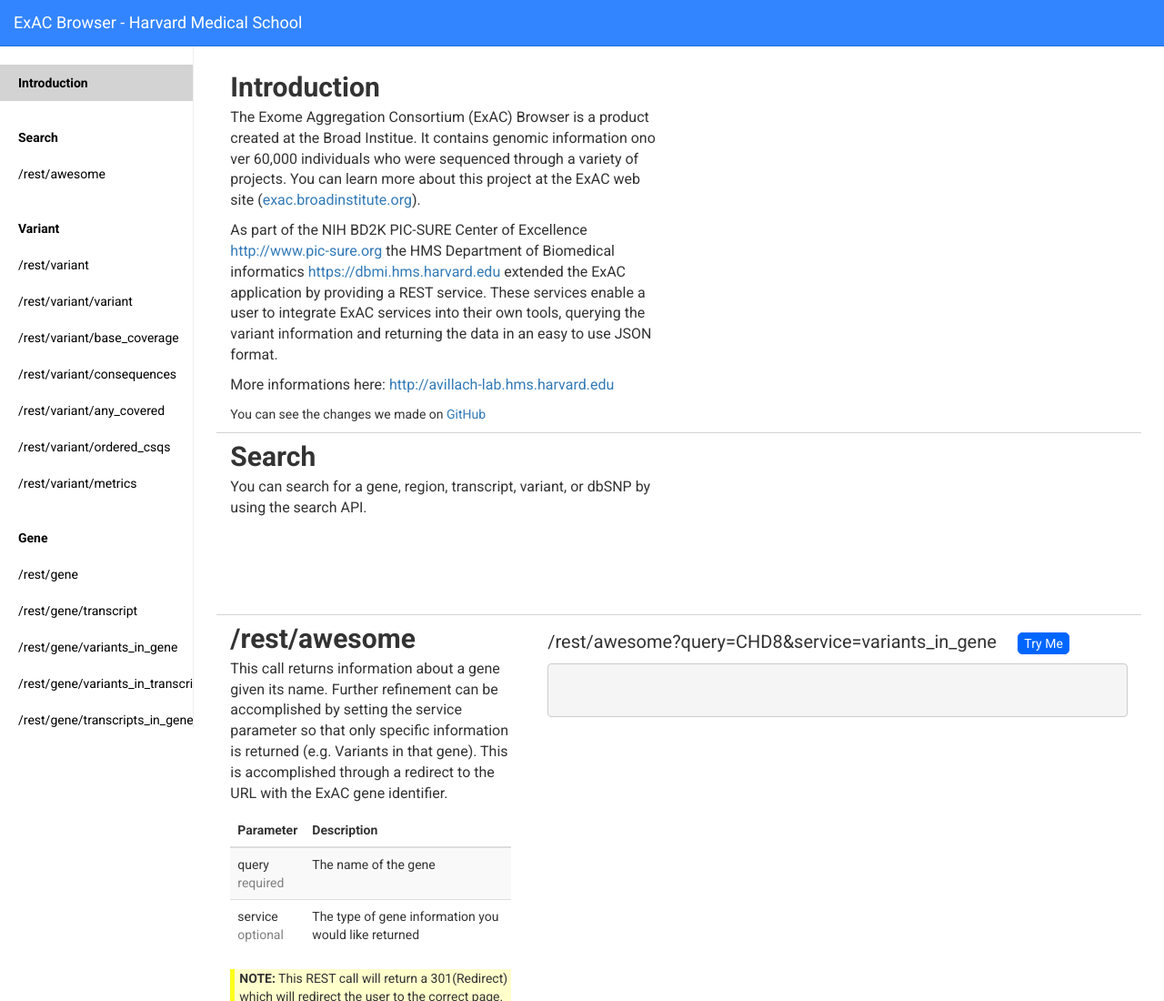
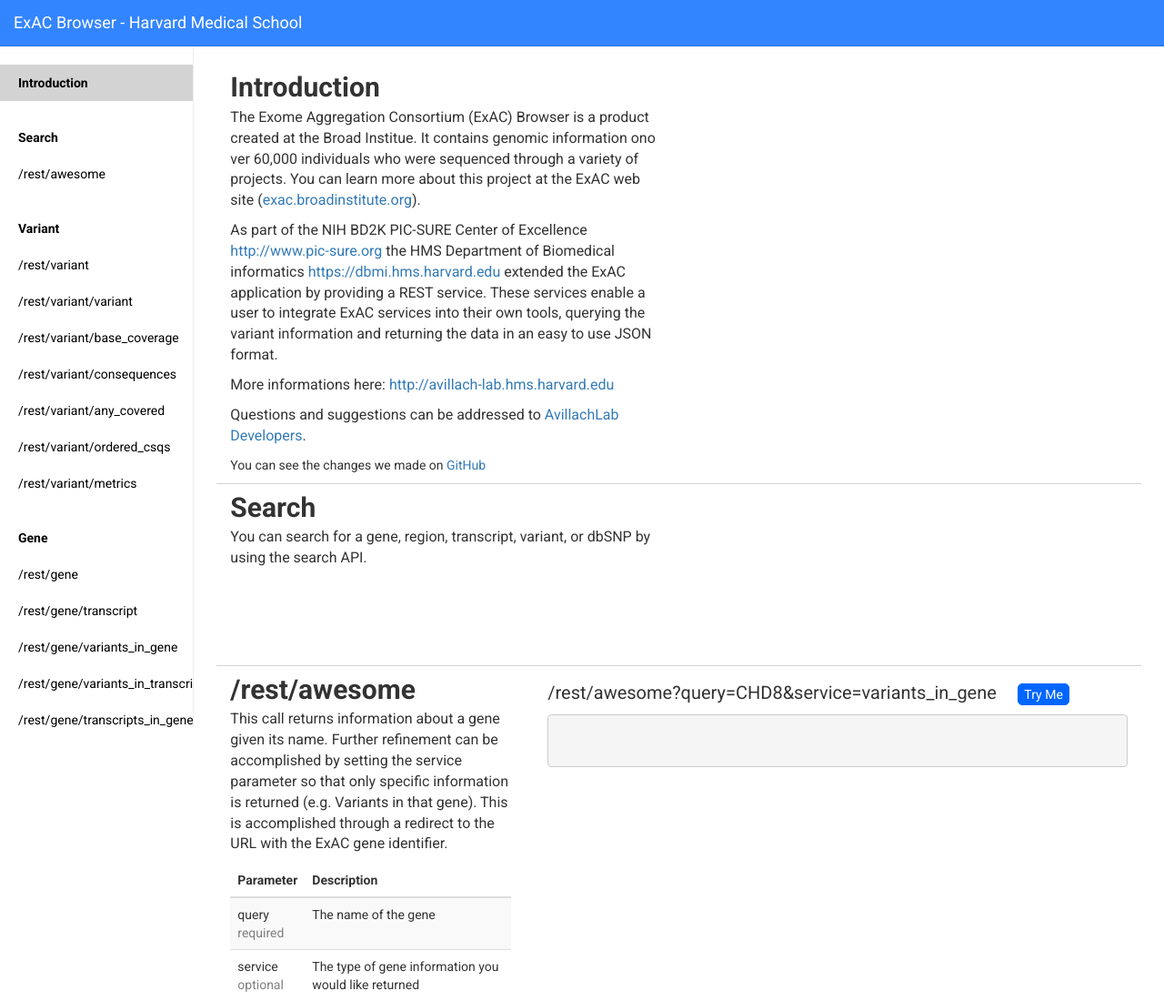
Before and after one commit to hms-dbmi/exac.hms.harvard.edu, a website: page www/index.html in a window 1280 px wide. Shown: the top 1100 px of the page at 91% size. Drawn offline with Linux system fonts and the light colour scheme.

Commit message:
DI-861 Exac Browser Web Site Updates
Add contact info to the site.

```diff
--- a/www/index.html
+++ b/www/index.html
@@ -91,7 +91,9 @@
             		<span class="docRowHeader">Introduction</span>
             		<p class="docText"> The Exome Aggregation Consortium (ExAC) Browser is a product created at the Broad Institue. It contains genomic information ono ver 60,000 individuals who were sequenced through a variety of projects. You can learn more about this project at the ExAC web site (<a target="_blank" href="http://exac.broadinstitute.org">exac.broadinstitute.org</a>).</span>
             		<p class="docText"> As part of the NIH BD2K PIC-SURE Center of Excellence <a target="_blank" href="http://www.pic-sure.org">http://www.pic-sure.org</a>  the HMS Department of Biomedical informatics <a target="_blank" href="https://dbmi.hms.harvard.edu">https://dbmi.hms.harvard.edu</a> extended the ExAC application by providing a REST service. These services enable a user to integrate ExAC services into their own tools, querying the variant information and returning the data in an easy to use JSON format.</p>
-					<p class="docText">More informations here: <a target="_blank" href="http://avillach-lab.hms.harvard.edu">http://avillach-lab.hms.harvard.edu</a></p>
+			<p class="docText">More informations here: <a target="_blank" href="http://avillach-lab.hms.harvard.edu">http://avillach-lab.hms.harvard.edu</a></p>
+			<p class="docText">Questions and suggestions can be addressed to <a href="mailto:avillach_lab_developers@googlegroups.com">AvillachLab Developers</a>.</p>
+
 
             		<p class="introductionGitHub">You can see the changes we made on <a target="_blank" href="https://github.com/hms-dbmi/exac_browser">GitHub</a></p>
             	</div>
```
